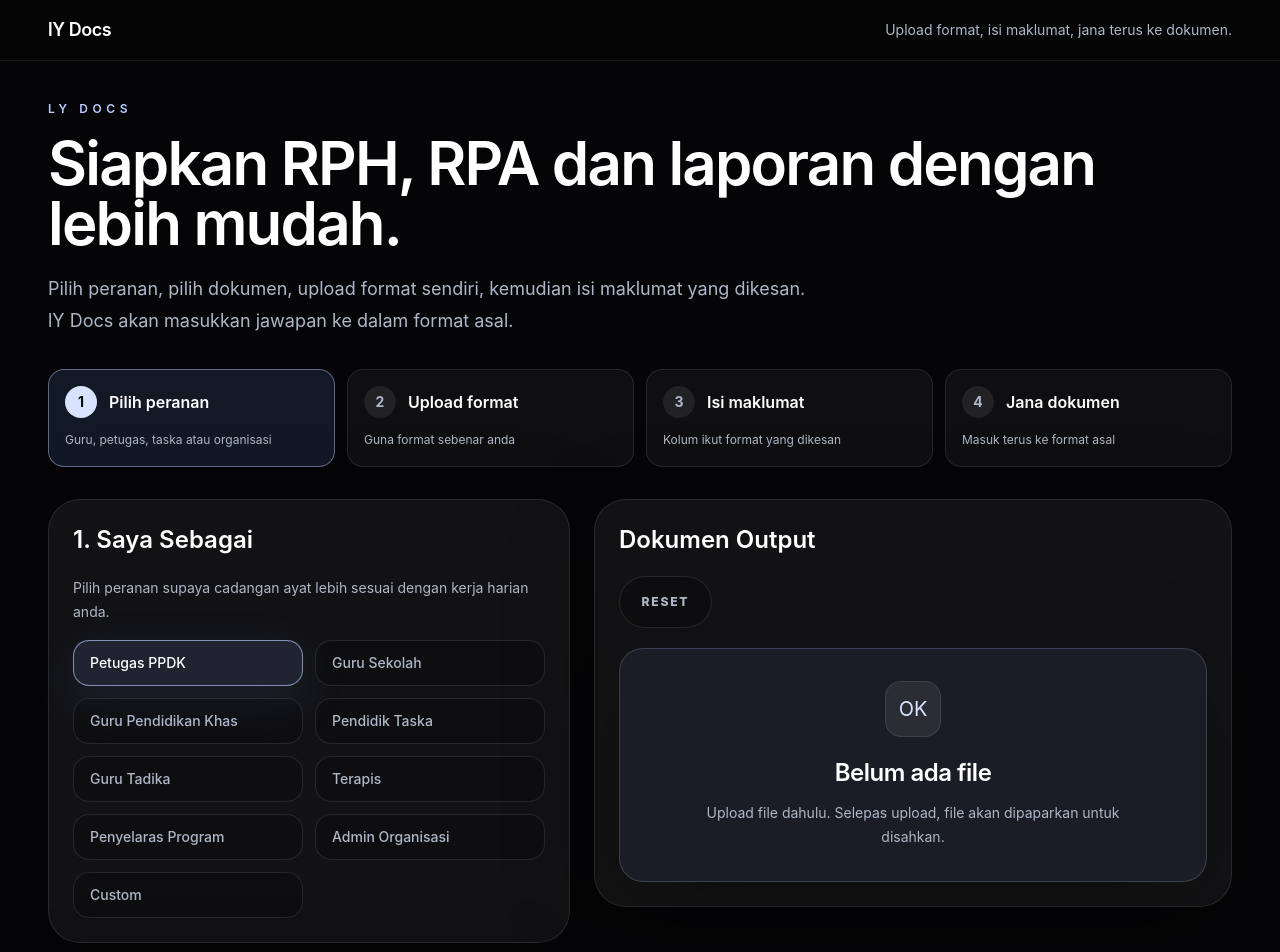
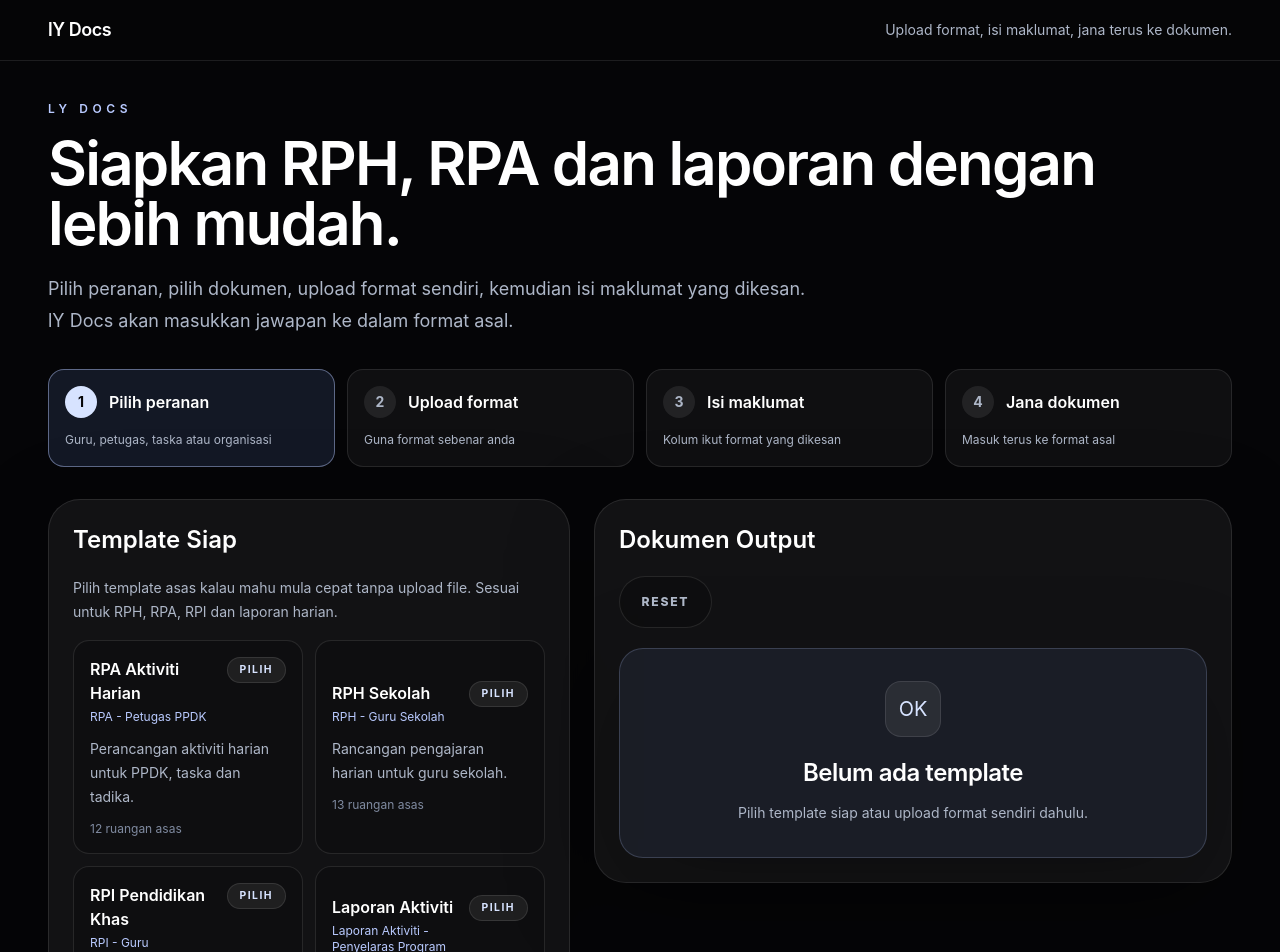
Before and after one commit to lengyagesya/lengyagesya-legacy, a Next.js app: page / in a window 1280 px wide. Shown: the top 952 px of the page. Built offline with nearby package versions, Linux system fonts and the light colour scheme.

Commit message:
Add reusable template library

```diff
--- a/src/app/page.tsx
+++ b/src/app/page.tsx
@@ -54,6 +54,14 @@ type SavedFormat = {
   type: string;
 };
 
+type BuiltInTemplate = {
+  description: string;
+  fields: string[];
+  name: string;
+  outputFormat: OutputFormat;
+  recommendedProfile: UserProfile;
+};
+
 const storageKey = "ly-docs-simple-scan-state";
 const savedFormatsKey = "ly-docs-saved-formats";
 const allowedExtensions = ["png", "jpg", "jpeg", "pdf", "doc", "docx"];
@@ -79,6 +87,85 @@ const outputFormats: OutputFormat[] = [
   "Minit Mesyuarat",
   "Memo",
   "Custom",
+];
+
+const builtInTemplates: BuiltInTemplate[] = [
+  {
+    description: "Perancangan aktiviti harian untuk PPDK, taska dan tadika.",
+    fields: [
+      "Nama Organisasi",
+      "Nama Guru / Petugas",
+      "Nama Murid / Pelatih",
+      "Tarikh",
+      "Hari",
+      "Masa",
+      "Tajuk Aktiviti",
+      "Objektif",
+      "Bahan / Alat",
+      "Langkah Pelaksanaan",
+      "Pemerhatian",
+      "Refleksi",
+    ],
+    name: "RPA Aktiviti Harian",
+    outputFormat: "RPA",
+    recommendedProfile: "Petugas PPDK",
+  },
+  {
+    description: "Rancangan pengajaran harian untuk guru sekolah.",
+    fields: [
+      "Nama Organisasi",
+      "Nama Guru / Petugas",
+      "Mata Pelajaran",
+      "Kelas",
+      "Tarikh",
+      "Masa",
+      "Tajuk Aktiviti",
+      "Standard Kandungan",
+      "Standard Pembelajaran",
+      "Objektif",
+      "Bahan / Alat",
+      "Langkah Pelaksanaan",
+      "Refleksi",
+    ],
+    name: "RPH Sekolah",
+    outputFormat: "RPH",
+    recommendedProfile: "Guru Sekolah",
+  },
+  {
+    description: "Pelan individu untuk murid pendidikan khas atau klien terapi.",
+    fields: [
+      "Nama Organisasi",
+      "Nama Murid / Pelatih",
+      "Kategori / Keperluan",
+      "Matlamat",
+      "Objektif Jangka Pendek",
+      "Intervensi",
+      "Penilaian",
+      "Catatan",
+    ],
+    name: "RPI Pendidikan Khas",
+    outputFormat: "RPI",
+    recommendedProfile: "Guru Pendidikan Khas",
+  },
+  {
+    description: "Laporan selepas program, lawatan atau aktiviti organisasi.",
+    fields: [
+      "Nama Organisasi",
+      "Tajuk Aktiviti",
+      "Tarikh",
+      "Masa",
+      "Tempat",
+      "Nama Guru / Petugas",
+      "Objektif",
+      "Ringkasan Aktiviti",
+      "Pemerhatian",
+      "Rumusan",
+      "Catatan",
+    ],
+    name: "Laporan Aktiviti",
+    outputFormat: "Laporan Aktiviti",
+    recommendedProfile: "Penyelaras Program",
+  },
 ];
 
 export default function Home() {
@@ -262,6 +349,38 @@ export default function Home() {
     window.localStorage.removeItem(storageKey);
   }
 
+  function selectBuiltInTemplate(template: BuiltInTemplate) {
+    setSelectedProfile(template.recommendedProfile);
+    setOutputFormat(template.outputFormat);
+    setUpload(null);
+    setOfficeFile(null);
+    setFormatName(template.name);
+    setFields(template.fields);
+    setIsConfirmed(true);
+    setShowOutputFile(false);
+    setApplyValuesVersion(0);
+    setSourceText(template.fields.join(" "));
+    setValues({});
+    setScanState("done");
+    setMessage(`${template.name} dipilih. Isi maklumat, kemudian masukkan ke dokumen.`);
+  }
+
+  function selectSavedFormat(format: SavedFormat) {
+    setSelectedProfile(format.selectedProfile);
+    setOutputFormat(format.outputFormat);
+    setUpload(null);
+    setOfficeFile(null);
+    setFormatName(format.name);
+    setFields(format.fields);
+    setIsConfirmed(true);
+    setShowOutputFile(false);
+    setApplyValuesVersion(0);
+    setSourceText(format.fields.join(" "));
+    setValues({});
+    setScanState("done");
+    setMessage(`${format.name} dimuat. Isi maklumat, kemudian masukkan ke dokumen.`);
+  }
+
   function updateValue(field: string, value: string) {
     setValues((current) => ({ ...current, [field]: value }));
   }
@@ -303,7 +422,13 @@ export default function Home() {
   }
 
   function generateOutputFromAnswers() {
-    if (upload?.type !== "DOCX") {
+    if (!upload) {
+      setShowOutputFile(true);
+      setMessage("Dokumen dijana daripada template pilihan.");
+      return;
+    }
+
+    if (upload.type !== "DOCX") {
       setShowOutputFile(true);
       setMessage("Jana output terus ke file hanya tersedia untuk DOCX.");
       return;
@@ -345,7 +470,7 @@ export default function Home() {
                 maklumat yang dikesan. lY Docs akan masukkan jawapan ke dalam
                 format asal.
               </p>
-            </div>
+              </div>
 
             <WorkflowSteps
               hasFields={scanState === "done" && fields.length > 0}
@@ -356,6 +481,22 @@ export default function Home() {
 
             <div className="grid gap-6 xl:grid-cols-[0.9fr_1.1fr]">
               <div className="space-y-6">
+                <Panel title="Template Siap">
+                  <p className="mb-4 text-sm leading-6 text-[#aeb7c8]">
+                    Pilih template asas kalau mahu mula cepat tanpa upload file.
+                    Sesuai untuk RPH, RPA, RPI dan laporan harian.
+                  </p>
+                  <div className="grid gap-3 sm:grid-cols-2">
+                    {builtInTemplates.map((template) => (
+                      <TemplateCard
+                        key={template.name}
+                        onClick={() => selectBuiltInTemplate(template)}
+                        template={template}
+                      />
+                    ))}
+                  </div>
+                </Panel>
+
                 <Panel title="1. Saya Sebagai">
                   <p className="mb-4 text-sm leading-6 text-[#aeb7c8]">
                     Pilih peranan supaya cadangan ayat lebih sesuai dengan kerja
@@ -454,6 +595,13 @@ export default function Home() {
                           <p className="mt-1 text-xs text-[#aeb7c8]">
                             {item.fileName} - {item.fields.length} ruangan dikesan
                           </p>
+                          <button
+                            className="mini-button mt-3 min-h-0 rounded-full px-3 py-1.5 text-[0.65rem]"
+                            onClick={() => selectSavedFormat(item)}
+                            type="button"
+                          >
+                            Guna Format Ini
+                          </button>
                         </div>
                       ))}
                     </div>
@@ -515,12 +663,17 @@ export default function Home() {
                     <DocumentPreview
                       applyValuesVersion={applyValuesVersion}
                       fields={fields}
+                      formatName={formatName}
                       officeFile={officeFile}
                       upload={upload}
                       values={values}
                     />
                   ) : (
-                    <HiddenOutputCard upload={upload} />
+                    <HiddenOutputCard
+                      formatName={formatName}
+                      hasFields={fields.length > 0}
+                      upload={upload}
+                    />
                   )}
                 </Panel>
               </div>
@@ -535,17 +688,29 @@ export default function Home() {
 function DocumentPreview({
   applyValuesVersion,
   fields,
+  formatName,
   officeFile,
   upload,
   values,
 }: {
   applyValuesVersion: number;
   fields: string[];
+  formatName: string;
   officeFile: File | null;
   upload: UploadState | null;
   values: Record<string, string>;
 }) {
   if (!upload) {
+    if (fields.length > 0) {
+      return (
+        <CleanDocumentPreview
+          fields={fields}
+          formatName={formatName}
+          values={values}
+        />
+      );
+    }
+
     return (
       <article className="rounded-[1.5rem] border border-[#ded8ce] bg-[#f8f4ed] p-6 text-[#171513] shadow-[0_28px_100px_rgba(0,0,0,0.32)] sm:p-8">
         <p className="text-sm leading-7 text-[#655f58]">
@@ -587,6 +752,94 @@ function DocumentPreview({
         ) : null}
       </div>
     </article>
+  );
+}
+
+function CleanDocumentPreview({
+  fields,
+  formatName,
+  values,
+}: {
+  fields: string[];
+  formatName: string;
+  values: Record<string, string>;
+}) {
+  return (
+    <article className="rounded-[1.5rem] border border-white/10 bg-black/25 p-4 shadow-[0_28px_100px_rgba(0,0,0,0.32)] sm:p-6">
+      <div className="mx-auto aspect-[210/297] w-full max-w-[794px] overflow-auto rounded-sm bg-[#fbfaf6] p-8 text-[#171513] shadow-[0_20px_80px_rgba(0,0,0,0.45)] sm:p-10">
+        <div className="border-b border-[#d9d2c7] pb-5 text-center">
+          <p className="text-xs font-semibold uppercase tracking-[0.24em] text-[#6d655c]">
+            lY Docs
+          </p>
+          <h2 className="mt-3 text-2xl font-bold uppercase tracking-wide">
+            {formatName || "Dokumen"}
+          </h2>
+        </div>
+        <div className="mt-8 overflow-hidden rounded-lg border border-[#d9d2c7]">
+          {fields.map((field) => (
+            <div
+              className="grid border-b border-[#d9d2c7] last:border-b-0 sm:grid-cols-[0.36fr_0.64fr]"
+              key={field}
+            >
+              <div className="bg-[#f0ece4] px-4 py-3 text-sm font-bold">
+                {field}
+              </div>
+              <div className="min-h-12 px-4 py-3 text-sm leading-6">
+                {values[field]?.trim() || "-"}
+              </div>
+            </div>
+          ))}
+        </div>
+        <div className="mt-12 grid gap-10 sm:grid-cols-2">
+          <div>
+            <div className="h-px bg-[#9d9488]" />
+            <p className="mt-2 text-xs uppercase tracking-[0.18em] text-[#6d655c]">
+              Disediakan oleh
+            </p>
+          </div>
+          <div>
+            <div className="h-px bg-[#9d9488]" />
+            <p className="mt-2 text-xs uppercase tracking-[0.18em] text-[#6d655c]">
+              Disahkan oleh
+            </p>
+          </div>
+        </div>
+      </div>
+    </article>
+  );
+}
+
+function TemplateCard({
+  onClick,
+  template,
+}: {
+  onClick: () => void;
+  template: BuiltInTemplate;
+}) {
+  return (
+    <button
+      className="rounded-2xl border border-white/10 bg-black/20 p-4 text-left transition duration-300 hover:border-[#b9caff]/55 hover:bg-[#7da1ff]/10"
+      onClick={onClick}
+      type="button"
+    >
+      <div className="flex items-start justify-between gap-3">
+        <div>
+          <p className="font-semibold text-white">{template.name}</p>
+          <p className="mt-1 text-xs text-[#b9caff]">
+            {template.outputFormat} - {template.recommendedProfile}
+          </p>
+        </div>
+        <span className="rounded-full border border-white/10 bg-white/[0.07] px-3 py-1 text-[0.65rem] font-bold uppercase tracking-[0.14em] text-[#d7e3ff]">
+          Pilih
+        </span>
+      </div>
+      <p className="mt-3 text-sm leading-6 text-[#aeb7c8]">
+        {template.description}
+      </p>
+      <p className="mt-3 text-xs text-[#7f8aa0]">
+        {template.fields.length} ruangan asas
+      </p>
+    </button>
   );
 }
 
@@ -654,19 +907,29 @@ function WorkflowSteps({
   );
 }
 
-function HiddenOutputCard({ upload }: { upload: UploadState | null }) {
+function HiddenOutputCard({
+  formatName,
+  hasFields,
+  upload,
+}: {
+  formatName: string;
+  hasFields: boolean;
+  upload: UploadState | null;
+}) {
+  const hasTemplate = Boolean(upload || hasFields);
+
   return (
     <article className="rounded-[1.5rem] border border-[#b9caff]/20 bg-[#7da1ff]/8 p-6 text-center shadow-[0_28px_100px_rgba(0,0,0,0.24)] sm:p-8">
       <div className="mx-auto grid h-14 w-14 place-items-center rounded-2xl border border-white/10 bg-white/[0.07] text-xl text-[#d7e3ff]">
         OK
       </div>
       <h3 className="mt-5 text-2xl font-semibold tracking-[-0.02em] text-white">
-        {upload ? "Terus isi maklumat" : "Belum ada file"}
+        {hasTemplate ? "Terus isi maklumat" : "Belum ada template"}
       </h3>
       <p className="mx-auto mt-3 max-w-md text-sm leading-6 text-[#aeb7c8]">
-        {upload
-          ? "Isi kolum yang muncul di sebelah kiri. Dokumen akan dibuka semula selepas klik Masukkan Ke Dokumen."
-          : "Upload file dahulu. Selepas upload, file akan dipaparkan untuk disahkan."}
+        {hasTemplate
+          ? `${formatName || "Template"} sudah sedia. Isi kolum yang muncul di sebelah kiri, kemudian klik Masukkan Ke Dokumen.`
+          : "Pilih template siap atau upload format sendiri dahulu."}
       </p>
     </article>
   );
```
